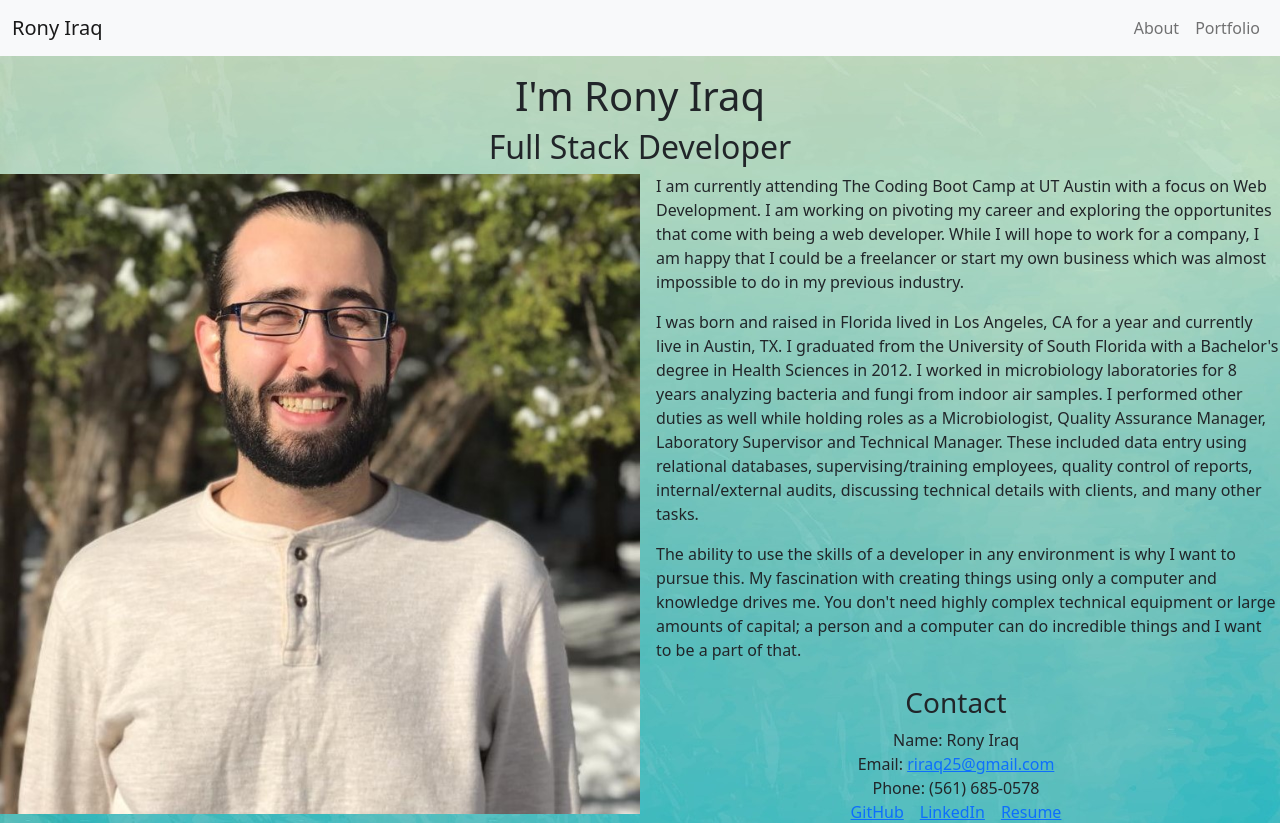
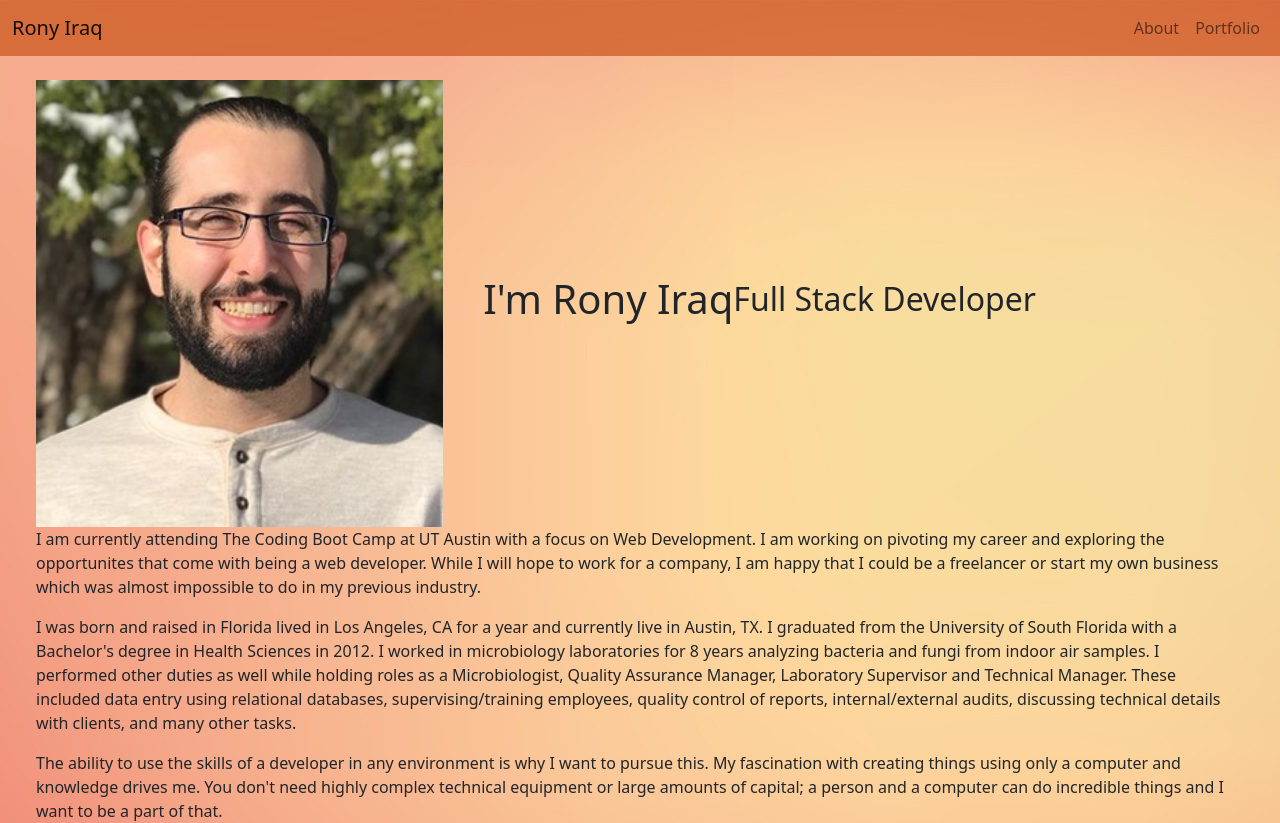
Before and after one commit to riraq/riraq.github.io, a React (Create React App) app: page / in a window 1280 px wide. Shown: the top 823 px of the page. Built offline with nearby package versions, Linux system fonts and the light colour scheme.

Commit message:
added more styling

```diff
--- a/public/style.css
+++ b/public/style.css
@@ -1,3 +1,12 @@
 body {
   background-image: url("./assets/images/bg_img.jpg");
+  min-height: 100%;
 }
+
+#profilePic {
+  max-width: 35%;
+}
+
+.footer, .navbar {
+  background-color: rgba(204, 83, 27, 0.7)
+}
--- a/src/components/Footer.js
+++ b/src/components/Footer.js
@@ -2,12 +2,11 @@ import React from "react";
 
 function Footer() {
   return (
-    <footer className="footer row mx-auto my-4 text-center">
+    <footer className="footer row mt-auto py-3 text-center">
       <div className="row footerContainer">
         <h3>Contact</h3>
         <address>
-          Name: Rony Iraq<br />
-        Email: <a href="mailto:riraq25@gmail.com">riraq25@gmail.com</a><br />
+        Email: <a href="mailto:riraq25@gmail.com">riraq25@gmail.com</a>&nbsp;&nbsp;
         Phone: (561) 685-0578<br />
           <a href="https://github.com/riraq" className="gx-4 px-2 col">GitHub</a>
           <a href="https://www.linkedin.com/in/rony-iraq/" className="gx-4 px-2 col">LinkedIn</a>
--- a/src/components/Header.js
+++ b/src/components/Header.js
@@ -5,7 +5,7 @@ import NavTabs from "./NavTabs";
 
 function Header() {
   return (
-    <nav className="navbar navbar-expand-sm navbar-light bg-light mb-3">
+    <nav className="navbar navbar-expand-sm navbar-light mb-3">
       <div className="container-fluid">
         <NavbarBrand />
         <NavbarBtn />
--- a/src/pages/Home.js
+++ b/src/pages/Home.js
@@ -2,10 +2,12 @@ import React from "react";
 
 function Home() {
   return (
-    <div>
-      <h1 className="text-center">I'm Rony Iraq</h1>
-      <h2 className="text-center">Full Stack Developer</h2>
-      <img src="assets/images/profile_pic.jpg" id="profilePic" className="float-start me-3 w-50" alt="headshot of Rony Iraq" />
+    <div className="m-3 p-2 row">
+      <img src="assets/images/profile_pic.jpg" id="profilePic" className="float-start me-3 col w-25" alt="headshot of Rony Iraq" />
+      <div className="col d-flex align-items-center">
+        <h1 className="text-center">I'm Rony Iraq</h1>
+        <h2 className="text-center">Full Stack Developer</h2>
+      </div>
 
       <p>
         I am currently attending The Coding Boot Camp at UT Austin with a focus on Web
```
Also changed, not shown: public/assets/images/bg_img.jpg, public/assets/images/profile_pic.jpg.
